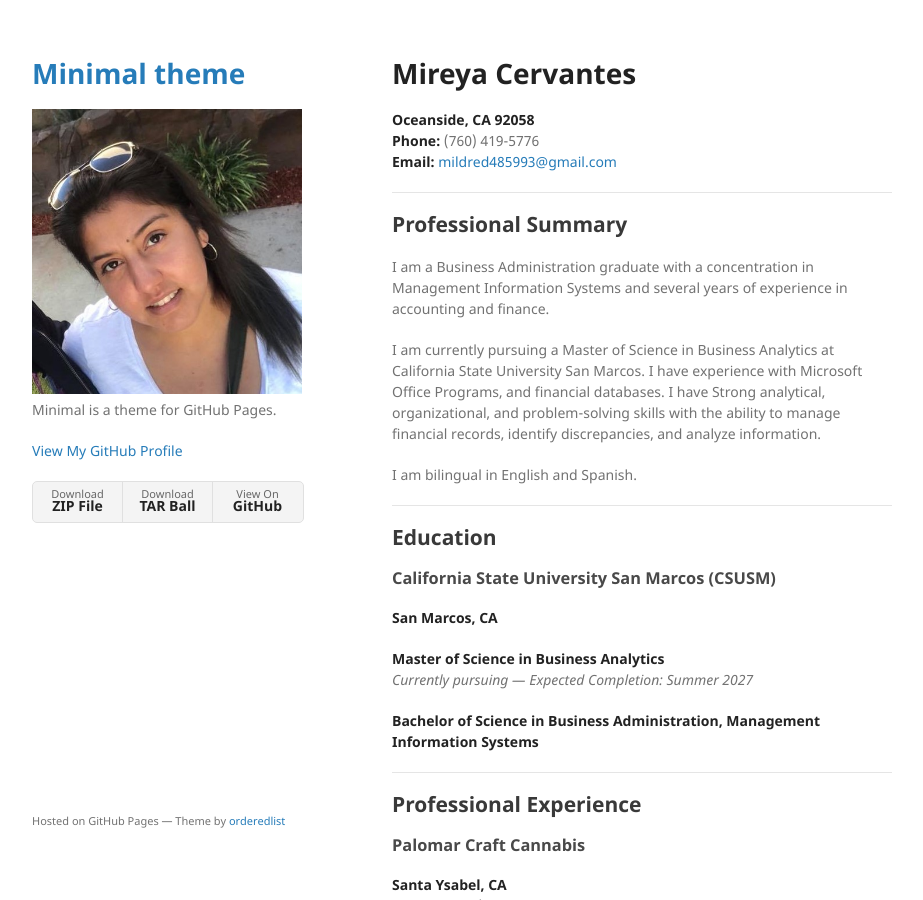
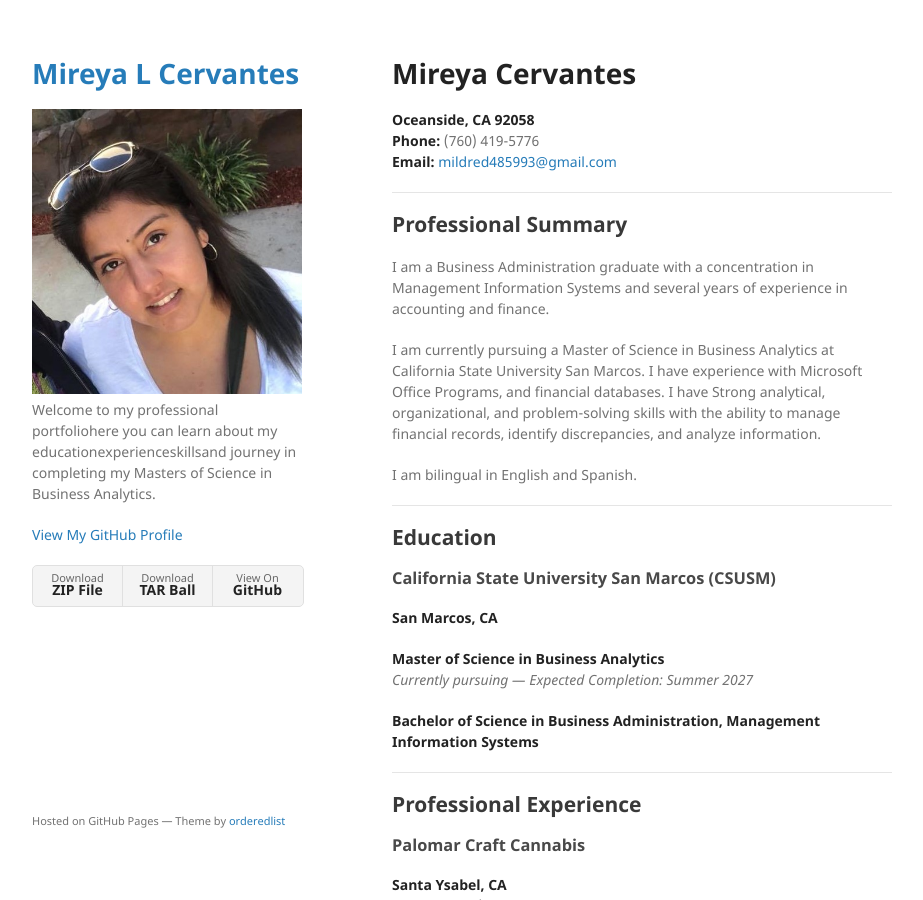
Before and after one commit to cmireya/cmireya.github.io, a Jekyll site: the page built from index.md, in a window 1280 px wide and 900 px high. Shown: the whole window, without its empty margins (178-1101 px from the left). Built offline with Jekyll 4.4.1, drawn with Linux system fonts in a browser that asks for light colours; our own code applies the rules of GitHub Pages for plain Markdown files.

Commit message:
Update _config.yml

```diff
--- a/_config.yml
+++ b/_config.yml
@@ -4,3 +4,5 @@ description: Minimal is a theme for GitHub Pages.
 show_downloads: true
 google_analytics:
 theme: jekyll-theme-minimal
+title: [Mireya L Cervantes]
+description: [Welcome to my professional portfolio, here you can learn about my education, experience, skills, and journey in completing my Masters of Science in Business Analytics.]
```
